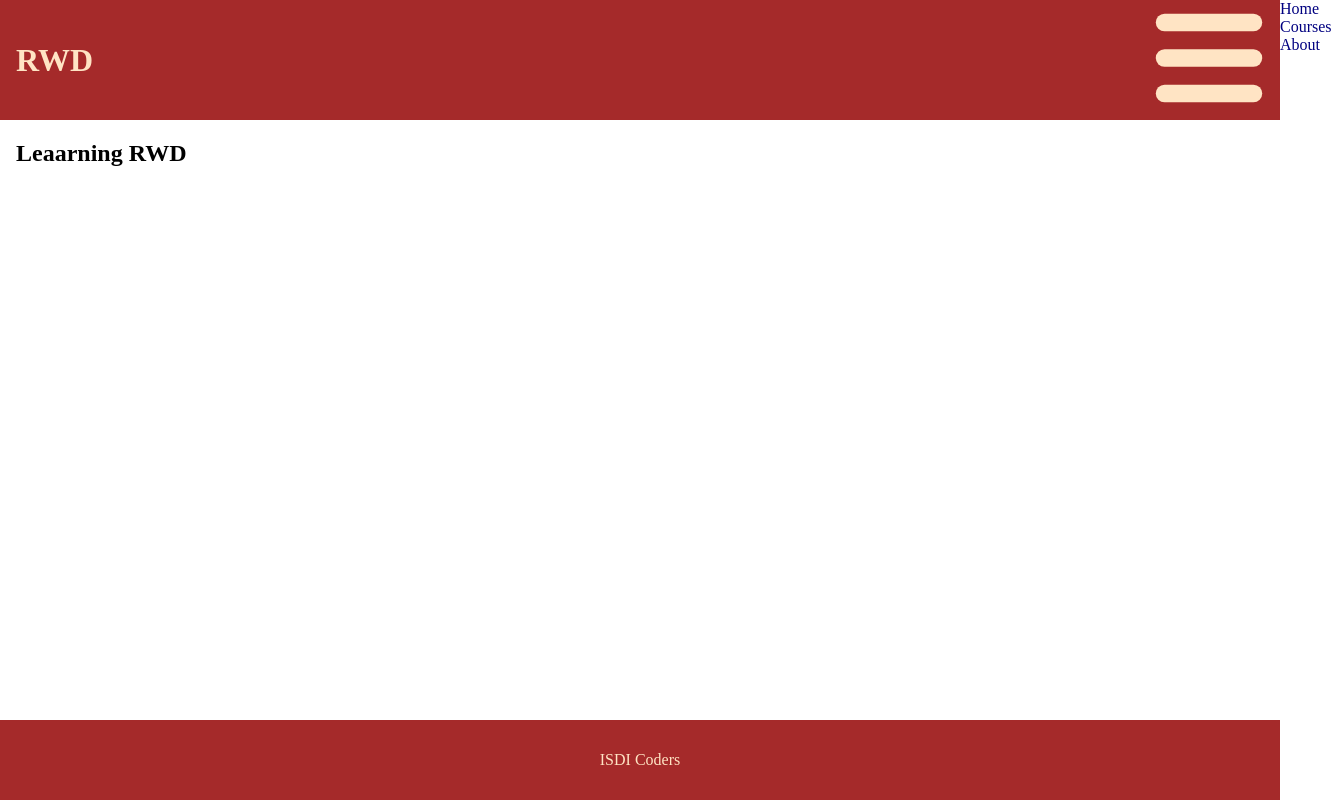
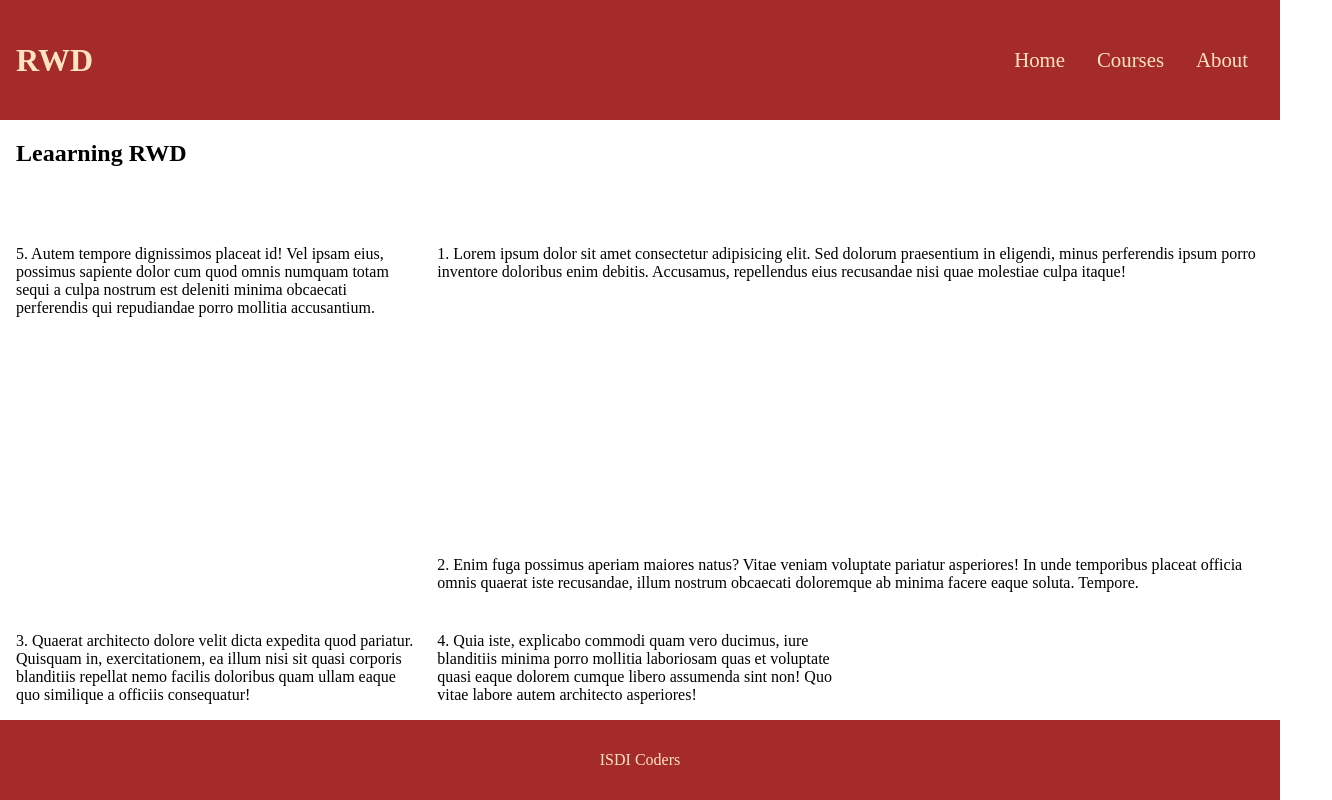
Before and after one commit to alce65Coders-22-05/02-sass, a website: page responsive.html in a window 1280 px wide. Shown: the whole page, 1332 px wide, since content can reach past the window. Drawn offline with Linux system fonts and the light colour scheme.

Commit message:
Update RWD

```diff
--- a/responsive.css
+++ b/responsive.css
@@ -52,6 +52,7 @@ header:target::after {
 
 nav {
     width: 0%;
+    overflow: hidden;
     transition: width 0.6s linear;
 }
 nav ul {
@@ -100,8 +101,49 @@ footer {
     align-items: center;
 }
 
+section {
+    display: grid;
+    grid-template-columns: repeat(3, 1fr);
+    grid-template-rows: 1fr 3fr;
+    gap: 1rem;
+    row-gap: 0.5rem;
+}
+
+section h2 {
+    grid-column: 1/4;
+}
+section p:nth-of-type(1) {
+    grid-column: 2/4;
+}
+section p:nth-of-type(2) {
+    grid-column: 2/4;
+}
+section p:nth-of-type(5) {
+    grid-row: 2;
+    grid-column: 1/2;
+}
+
 @media (min-width: 450px) {
+    .icon-wrapper {
+        display: none;
+    }
+    header {
+        justify-content: space-between;
+        align-items: center;
+    }
+    header div {
+        width: auto;
+    }
     nav {
-        display: initial;
+        width: auto;
+        padding-right: 1rem;
+    }
+    nav ul {
+        display: flex;
+    }
+    nav a {
+        color: inherit;
+        padding: 1rem;
+        font-size: 1.3rem;
     }
 }
--- a/responsive.html
+++ b/responsive.html
@@ -27,6 +27,36 @@
 
         <section class="main-wrapper">
             <h2>Leaarning RWD</h2>
+            <p>
+                1. Lorem ipsum dolor sit amet consectetur adipisicing elit. Sed
+                dolorum praesentium in eligendi, minus perferendis ipsum porro
+                inventore doloribus enim debitis. Accusamus, repellendus eius
+                recusandae nisi quae molestiae culpa itaque!
+            </p>
+            <p>
+                2. Enim fuga possimus aperiam maiores natus? Vitae veniam
+                voluptate pariatur asperiores! In unde temporibus placeat
+                officia omnis quaerat iste recusandae, illum nostrum obcaecati
+                doloremque ab minima facere eaque soluta. Tempore.
+            </p>
+            <p>
+                3. Quaerat architecto dolore velit dicta expedita quod pariatur.
+                Quisquam in, exercitationem, ea illum nisi sit quasi corporis
+                blanditiis repellat nemo facilis doloribus quam ullam eaque quo
+                similique a officiis consequatur!
+            </p>
+            <p>
+                4. Quia iste, explicabo commodi quam vero ducimus, iure
+                blanditiis minima porro mollitia laboriosam quas et voluptate
+                quasi eaque dolorem cumque libero assumenda sint non! Quo vitae
+                labore autem architecto asperiores!
+            </p>
+            <p>
+                5. Autem tempore dignissimos placeat id! Vel ipsam eius,
+                possimus sapiente dolor cum quod omnis numquam totam sequi a
+                culpa nostrum est deleniti minima obcaecati perferendis qui
+                repudiandae porro mollitia accusantium.
+            </p>
         </section>
         <footer>ISDI Coders</footer>
     </body>
```
